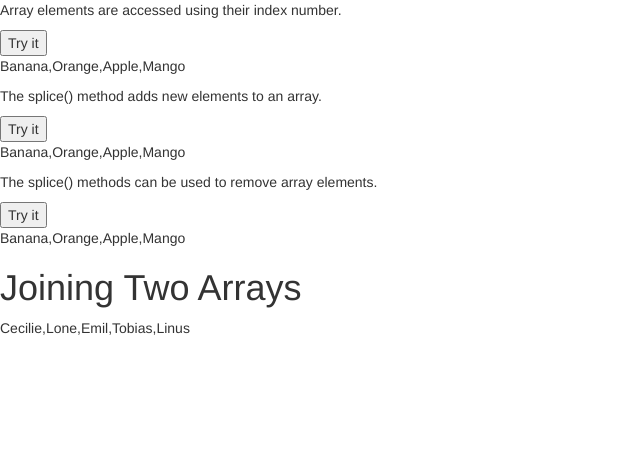
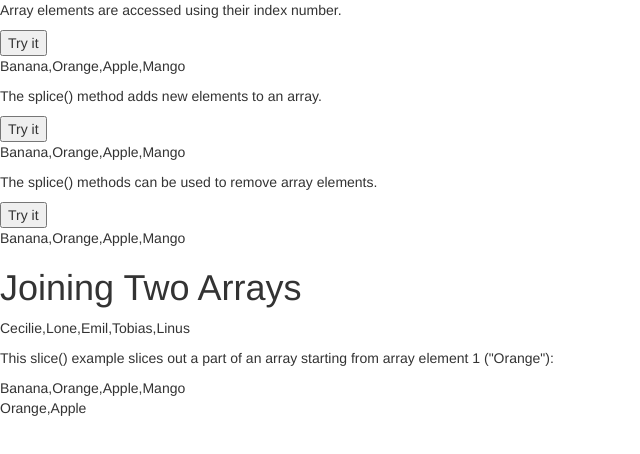
Before and after one commit to ge01/JS1320ArrayM, a plain HTML site: page index.html in a window 1280 px wide. Shown: the whole page, without its empty margins (0-640 px from the left). Drawn offline with nearby package versions, Linux system fonts and the light colour scheme.

Commit message:
slicing an array

```diff
--- a/app.js
+++ b/app.js
@@ -37,3 +37,9 @@ var myBoys = ["Emil", "Tobias", "Linus"];
 var myChildren = myGirls.concat(myBoys);
 
 document.getElementById("two-arrays").innerHTML = myChildren;
+
+/****************************************************
+*                 Slicing an Array                  *
+****************************************************/
+var citrus = fruits.slice(1,3);
+document.getElementById("slice").innerHTML = fruits + "<br>" + citrus;
--- a/index.html
+++ b/index.html
@@ -34,6 +34,9 @@
     <h1>Joining Two Arrays</h1>
     <p id="two-arrays"></p>
 
+    <!--Slicing an Array-->
+    <p>This  slice() example slices out a part of an array starting from array element 1 ("Orange"):</p>
+    <p id="slice"></p>
 
 
 
```
